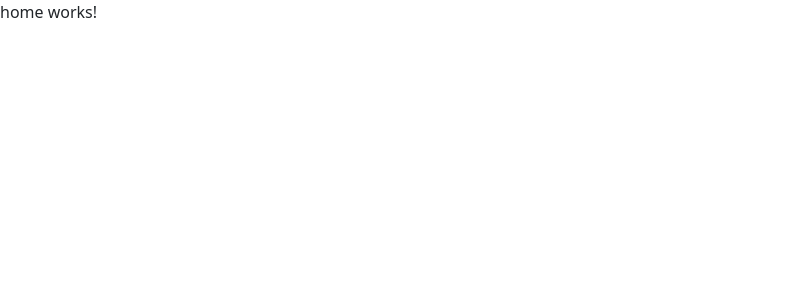
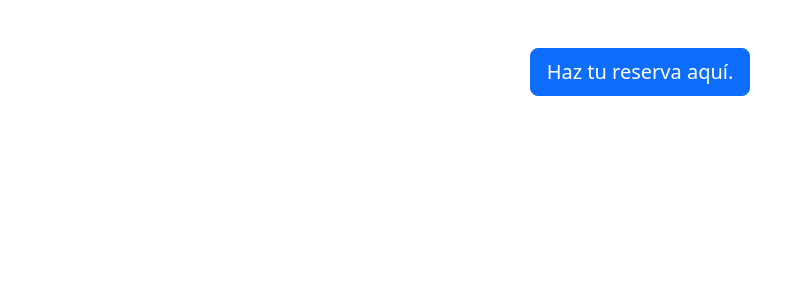
Before and after one commit to Vonhio/RiverBooking, an Angular app in the folder Frontend/: page / in a window 1280 px wide. Shown: the top 300 px of the page, without its empty margins (0-812 px from the left). Built offline with nearby package versions, Linux system fonts and the light colour scheme.

Commit message:
comit para actualizar

```diff
--- a/Frontend/src/app/pages/public/home/home.component.html
+++ b/Frontend/src/app/pages/public/home/home.component.html
@@ -1 +1,3 @@
-<p>home works!</p>
+<div class="text-center mt-5">
+  <button class="btn btn-primary btn-lg " (click)="abrirModalReserva()">Haz tu reserva aquí.</button>
+</div>
--- a/Frontend/src/app/pages/public/home/home.component.ts
+++ b/Frontend/src/app/pages/public/home/home.component.ts
@@ -1,4 +1,6 @@
 import { Component } from '@angular/core';
+import { NgbModal } from '@ng-bootstrap/ng-bootstrap';
+import { ReservaFormComponent } from '../../../shared/components/reserva-form/reserva-form.component';
 
 @Component({
   selector: 'rb-home',
@@ -8,4 +10,9 @@ import { Component } from '@angular/core';
 })
 export class HomeComponent {
 
+  constructor(private modalService: NgbModal) {}
+
+  abrirModalReserva() {
+    this.modalService.open(ReservaFormComponent, {size: 'lg'});
+  }
 }
--- a/Frontend/src/app/shared/components/reserva-form/reserva-form.component.html
+++ b/Frontend/src/app/shared/components/reserva-form/reserva-form.component.html
@@ -1 +1 @@
-<p>reserva-form works!</p>
+<h3 class="text-center">Formulario de reserva</h3>
```
